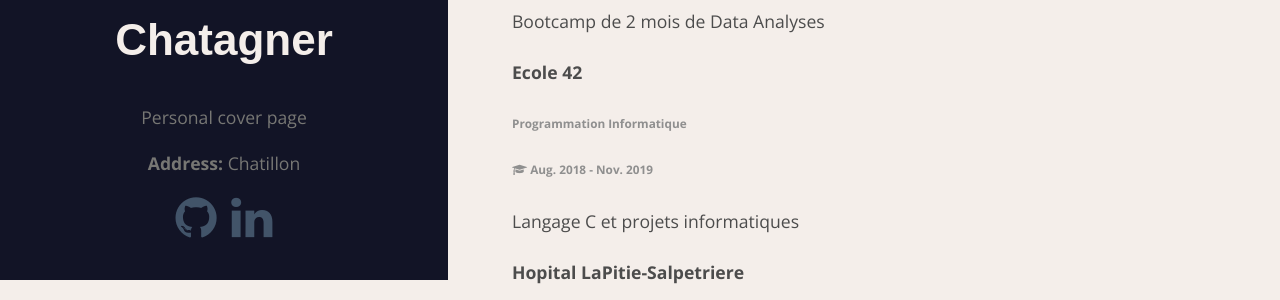
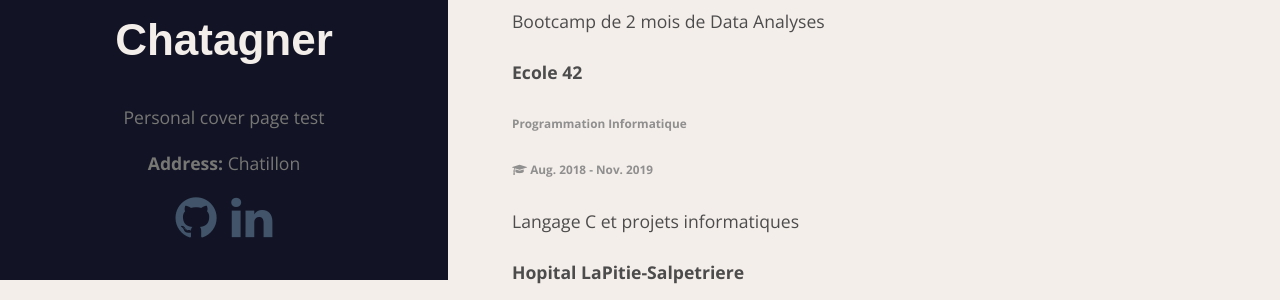
Before and after one commit to anthelix/anth_blog, a Jekyll site: the page built from cv/index.html, in a window 1280 px wide. Shown: the part 620-920 px from the top of the page. Built offline with Jekyll 4.4.1, drawn with Linux system fonts in a browser that asks for light colours; nearby versions of some CDN libraries; some web fonts are replaced.

```diff
--- a/_config.yml
+++ b/_config.yml
@@ -28,7 +28,7 @@
 name: Stephanie Chatagner
 email:
 
-tagline: Personal cover page # Appears on the sidebar bellow your name.
+tagline: Personal cover page test # Appears on the sidebar bellow your name.
 twitter_username: avoir
 github_username: anthelix
 address: Chatillon
```
